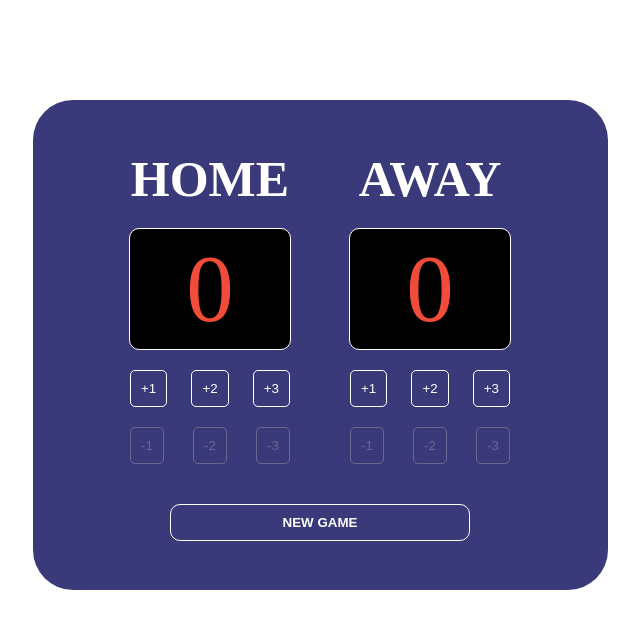
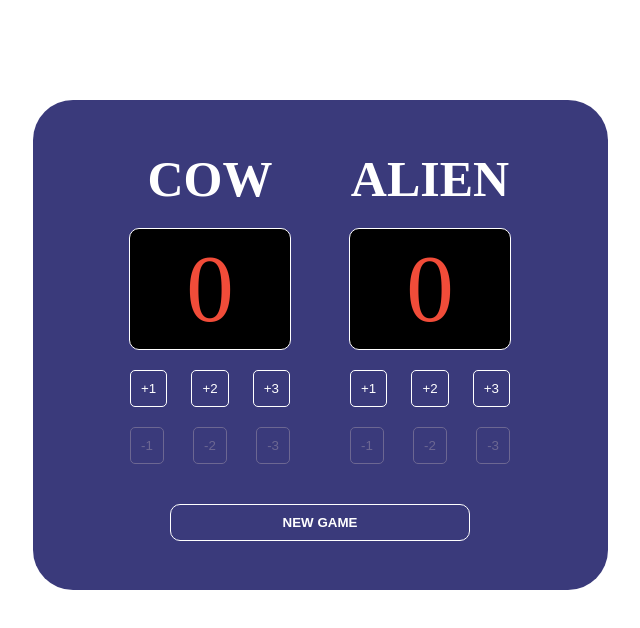
Before and after one commit to Beef13/Scoreboard, a plain HTML site: page index.html in a window 1280 px wide. Shown: the whole page, without its empty margins (320-960 px from the left). Drawn offline with Linux system fonts and the light colour scheme.

Commit message:
test title change to scoreboard

```diff
--- a/index.html
+++ b/index.html
@@ -12,7 +12,7 @@
             <!-- Home side -->
             <div class="score-container">
                 <!-- Team title -->
-                <h3>HOME</h3>
+                <h3>COW</h3>
                 <!-- Team score -->
                 <p class="score" id="home-score">0</p>
                 <!-- Interactive score buttons -->
@@ -30,7 +30,7 @@
             <!-- Away side -->
             <div class="score-container">
                 <!-- Team title -->
-                <h3>AWAY</h3>
+                <h3>ALIEN</h3>
                 <!-- Team score -->
                 <p class="score" id="away-score">0</p>
                 <!-- Interactive score buttons -->
```
